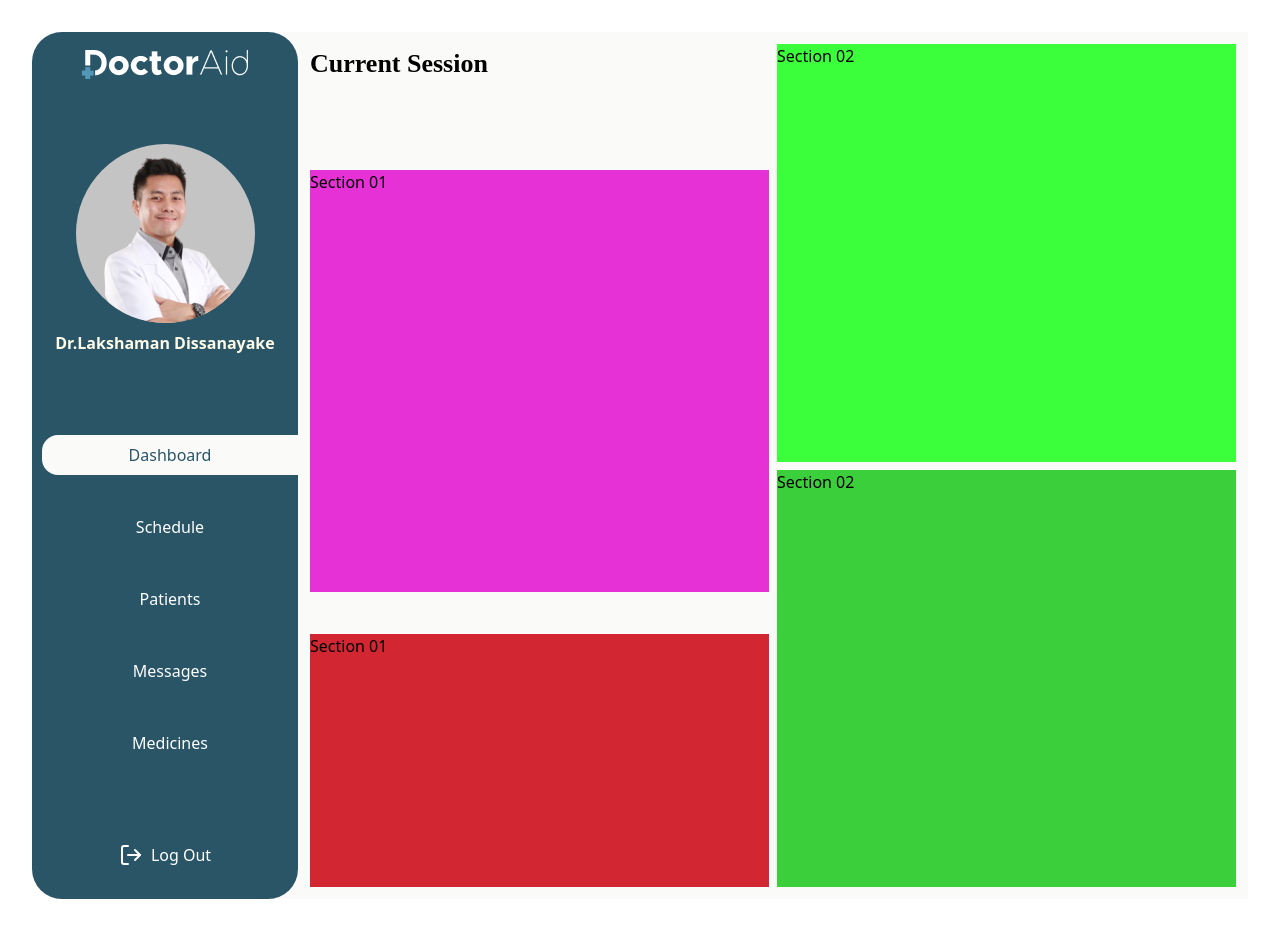
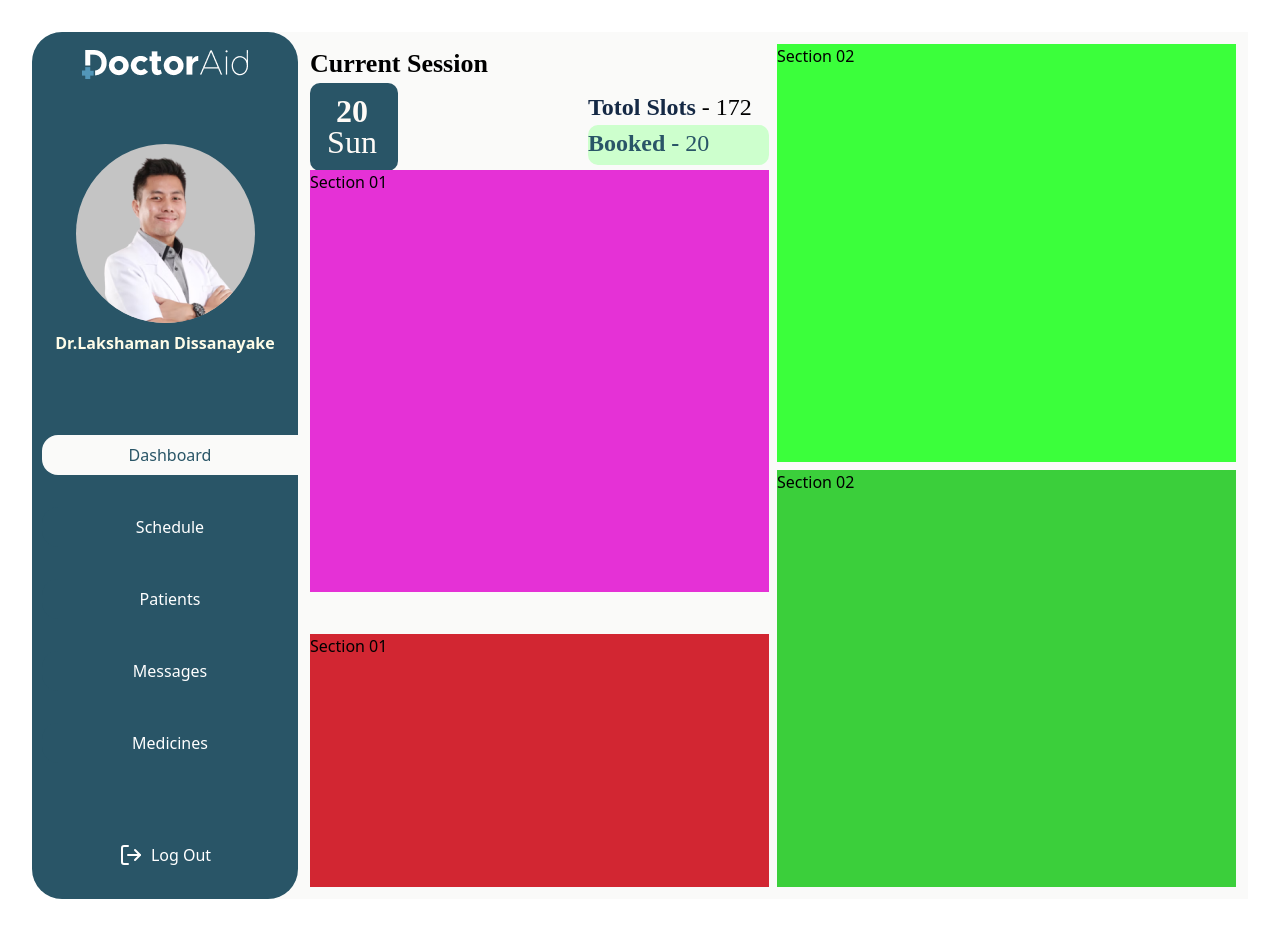
Before and after one commit to DoctorAid/doctoraid-main, a React (Vite) app in the folder doctors-dashboard/: page /schedule in a window 1280 px wide. Built offline with nearby package versions, Linux system fonts and the light colour scheme.

Commit message:
header elements updated

```diff
--- a/doctors-dashboard/src/assets/pages/SchedulePage.jsx
+++ b/doctors-dashboard/src/assets/pages/SchedulePage.jsx
@@ -7,9 +7,42 @@ function SchedulePage() {
 
       {/* left side */}
       <div className=' flex flex-col sm:flex-wrap justify-between w-full h-full'>
+        {/* header */}
         <div className=' w-full h-[10%]'>
-        <div className="text-black text-[26px] font-bold font-['Raleway'] leading-normal">Current Session</div>
+
+          {/* header 01  */}
+          <div className="text-black text-[26px] font-bold font-['Raleway'] leading-normal">Current Session</div>
+          {/* header 02  */}
+          <div className='flex justify-between'>
+
+            {/* header date */}
+            <div className="flex items-center w-[88px] h-[88px] bg-[#295567] rounded-[10px]">
+              <div className="w-[84px] h-[60px] text-center"><span class="text-[#fefaf6] text-[32px] font-bold font-['Raleway'] leading-7">
+                20<br/></span>
+                <span class="text-[#fefaf6] text-[32px] font-normal font-['Raleway'] leading-7">Sun</span>
+              </div>
+            </div>
+
+            <div className='flex flex-col justify-center'>
+              <div><span class="text-[#152945] text-2xl font-bold font-['Raleway']">Totol Slots</span>
+                  <span class="text-black text-2xl font-medium font-['Raleway'] leading-normal"> - </span>
+                  <span class="text-black text-2xl font-normal font-['Raleway'] leading-normal">172</span>
+              </div>
+              <div className="w-[181px] items-center justify-center h-10 bg-[#cdffcd] rounded-[10px]">
+                <div><span class="text-[#295567] text-2xl font-bold font-['Raleway'] leading-normal">Booked - </span>
+                      <span class="text-[#295567] text-2xl font-normal font-['Raleway'] leading-normal">20</span>
+                </div>
+              </div>
+            </div>
+          </div>
+
+
+
+          <div className=''></div>
+
+          <div className=''></div>
         </div>
+
         <div className='bg-[#e531d6] w-full h-[50%]'>
           <p>Section 01</p>
         </div>
```
